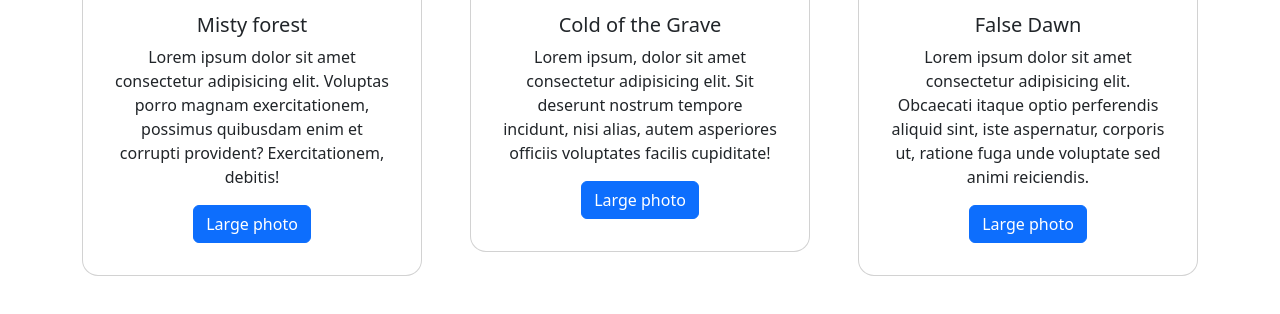
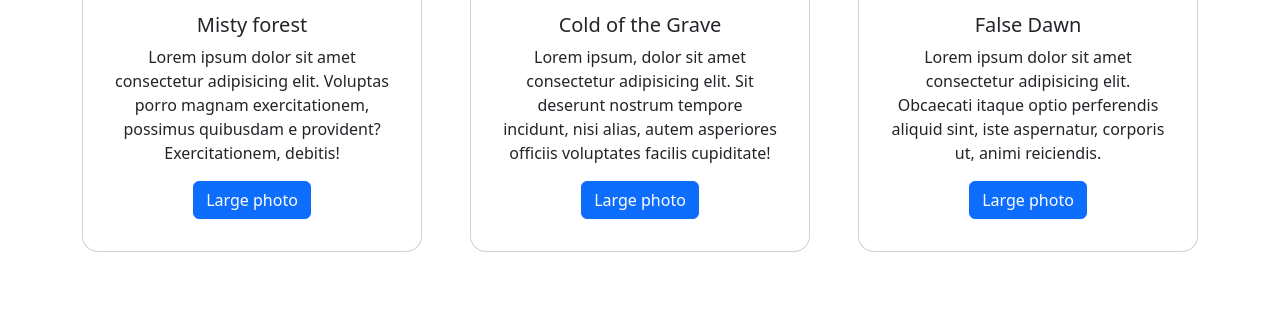
Before and after one commit to erragal/Redied, a plain HTML site: page Gigs.html in a window 1280 px wide. Shown: the part 308-622 px from the top of the page. Drawn offline with nearby package versions, Linux system fonts and the light colour scheme.

Commit message:
lorem ipsum 4 strings

```diff
--- a/Gigs.html
+++ b/Gigs.html
@@ -73,7 +73,7 @@
               <h5 class="card-title">Misty forest</h5>
               <p class="card-text">
               Lorem ipsum dolor sit amet consectetur adipisicing elit.
-              Voluptas porro magnam exercitationem, possimus quibusdam enim et corrupti provident? Exercitationem, debitis!
+              Voluptas porro magnam exercitationem, possimus quibusdam e provident? Exercitationem, debitis!
               </p>
               <a href="https://picsum.photos/id/1021/1500"
               target="_blank"
@@ -102,7 +102,7 @@
             <div class="card-body">
               <h5 class="card-title">False Dawn</h5>
               <p class="card-text">
-                Lorem ipsum dolor sit amet consectetur adipisicing elit. Obcaecati itaque optio perferendis aliquid sint, iste aspernatur, corporis ut, ratione fuga unde voluptate sed animi reiciendis.
+                Lorem ipsum dolor sit amet consectetur adipisicing elit. Obcaecati itaque optio perferendis aliquid sint, iste aspernatur, corporis ut,  animi reiciendis.
               </p>
               <a href="https://picsum.photos/id/1037/1500"
               target="_blank"
```
